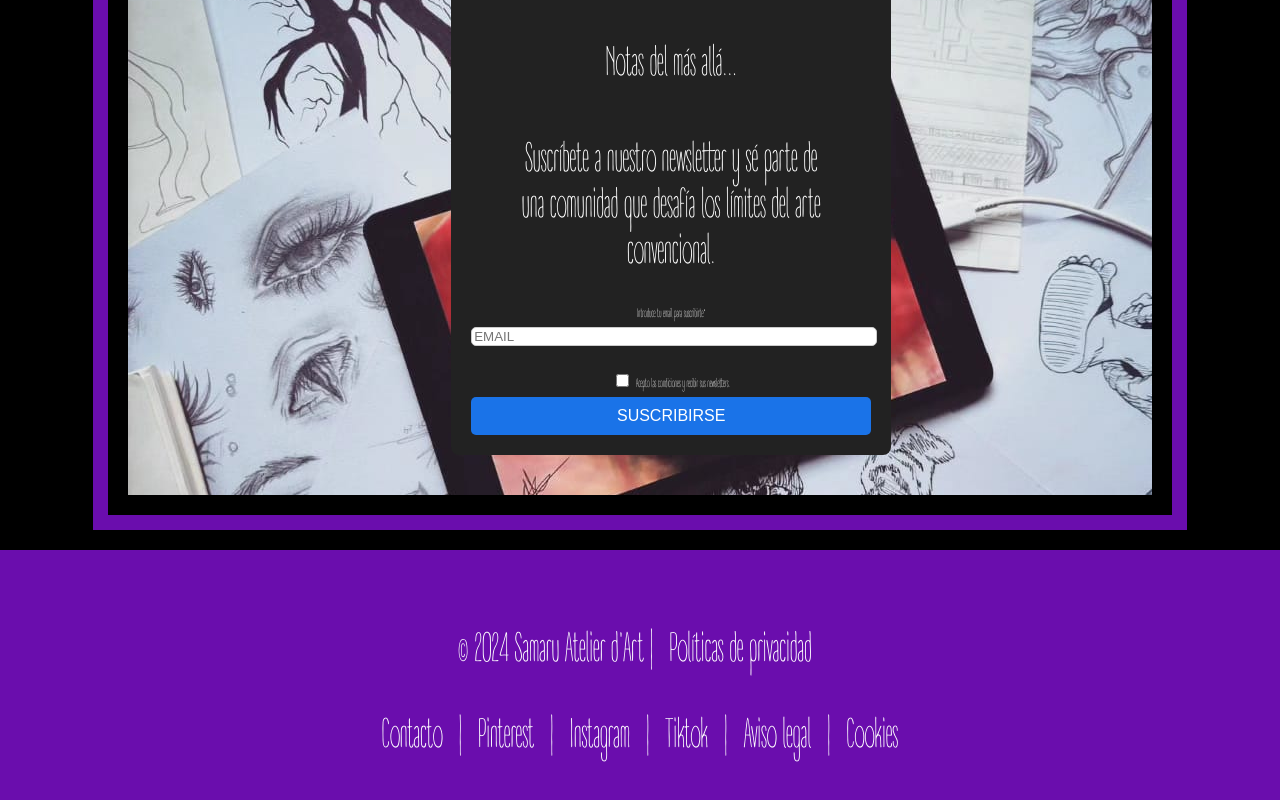
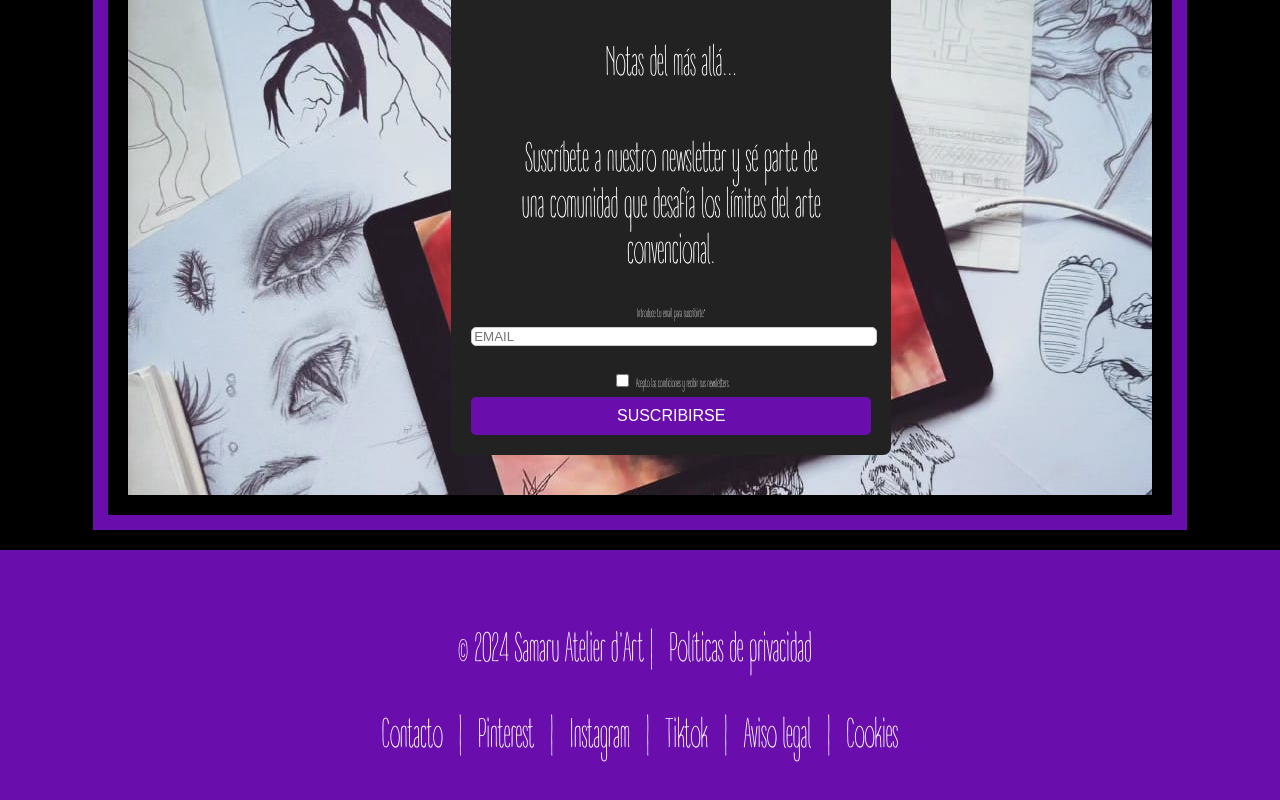
Before and after one commit to cleialopes/galeria_de_artes, a plain HTML site: page index.html in a window 1280 px wide. Shown: the part 3203-4003 px from the top of the page. Drawn offline with Linux system fonts and the light colour scheme.

Commit message:
color boton formulario

```diff
--- a/styles.css
+++ b/styles.css
@@ -257,7 +257,7 @@ section {/* Sección del artista */
   button {
     width: 100%;
     padding: 10px;
-    background-color: #1a73e8;
+    background-color: #6a0dad;
     color: #fff;
     border: none;
     border-radius: 5px;
@@ -266,7 +266,7 @@ section {/* Sección del artista */
   }
 
   button:hover {
-    background-color: #0f5bb5;
+    background-color: #a855e3;
   }
 
 footer { /* empieza el Footer */
```
